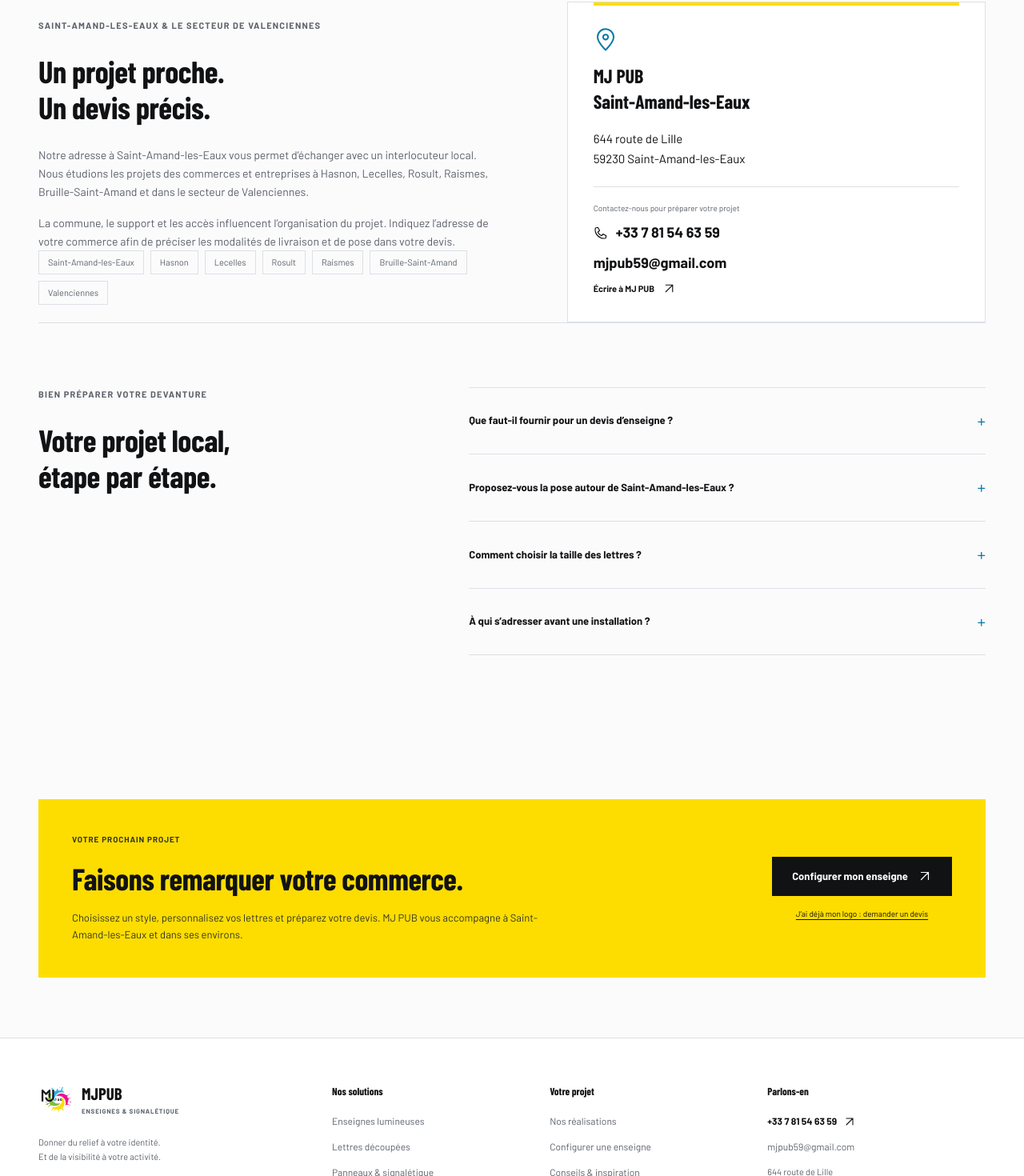
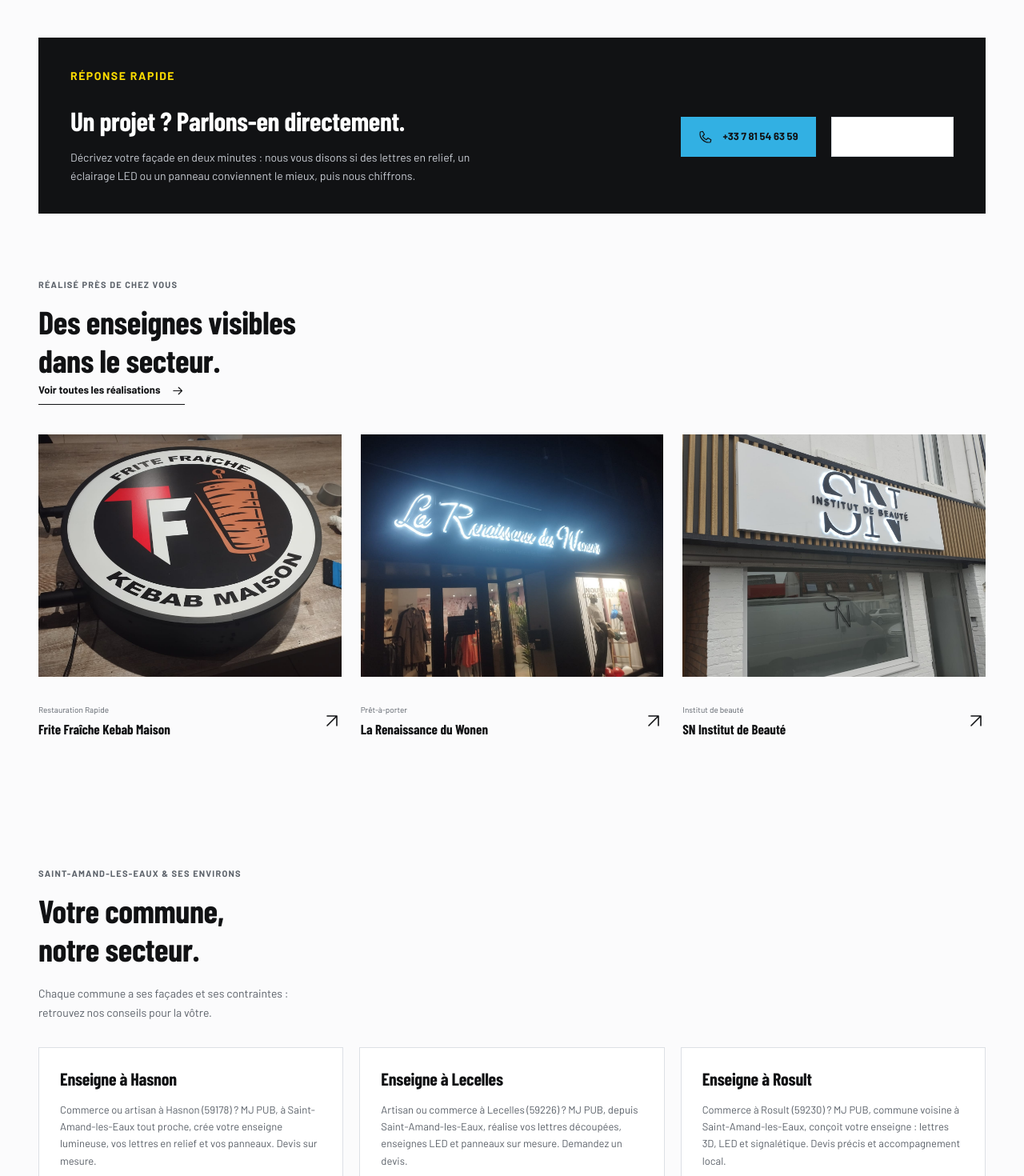
Before and after one commit to imadJHR/enseigne-MJPUB, a Next.js app: page /enseigne-saint-amand-les-eaux in a window 1280 px wide. Shown: the part 1168-2638 px from the top of the page at 80% size. Built offline with nearby package versions, Linux system fonts and the light colour scheme; no server answers.

Commit message:
SEO: page Saint-Amand machine a clients (CTA tel, realisations, communes, schema Service)

```diff
--- a/app/brand.css
+++ b/app/brand.css
@@ -827,6 +827,39 @@
   border-radius: 0;
   margin-top: 35px;
 }
+.local-hub-cta {
+  display: flex;
+  align-items: center;
+  justify-content: space-between;
+  gap: 30px;
+  background: #111214;
+  color: #fff;
+  padding: 36px 40px;
+  margin-top: 45px;
+}
+.local-hub-cta .eyebrow {
+  color: var(--yellow);
+}
+.local-hub-cta h2 {
+  color: #fff;
+  font-size: clamp(24px, 2.6vw, 34px);
+  margin: 10px 0 14px;
+}
+.local-hub-cta p {
+  color: #c9cdd4;
+  font-size: 14px;
+  max-width: 520px;
+}
+.local-hub-cta .hero-actions {
+  flex-shrink: 0;
+}
+@media (max-width: 850px) {
+  .local-hub-cta {
+    flex-direction: column;
+    align-items: stretch;
+    padding: 28px 24px;
+  }
+}
 @media (min-width: 1400px) {
   .brand-hero {
     gap: 85px;
--- a/app/enseigne-saint-amand-les-eaux/page.tsx
+++ b/app/enseigne-saint-amand-les-eaux/page.tsx
@@ -1,11 +1,15 @@
 import Link from "next/link";
 import { ArrowUpRight, MapPin, Phone } from "@/components/Icons";
-import { pageMetadata, site } from "@/lib/site";
+import { pageMetadata, localAreaSchema, site } from "@/lib/site";
+import { communes } from "@/lib/communes";
+import { realisations } from "@/lib/realisations";
 import {
   Breadcrumbs,
   CTA,
   FAQ,
+  JsonLd,
   PageIntro,
+  ProjectCard,
   TextLink,
 } from "@/app/components/SiteUI";
 export const metadata = pageMetadata(
@@ -76,6 +80,74 @@
               </p>
               <TextLink href="/signaletique">Préparer un panneau</TextLink>
             </article>
+          </div>
+        </section>
+        <section className="local-hub-cta">
+          <div>
+            <p className="eyebrow">Réponse rapide</p>
+            <h2>Un projet ? Parlons-en directement.</h2>
+            <p>
+              Décrivez votre façade en deux minutes : nous vous disons si des
+              lettres en relief, un éclairage LED ou un panneau conviennent le
+              mieux, puis nous chiffrons.
+            </p>
+          </div>
+          <div className="hero-actions">
+            <a href={site.phoneHref} className="button button-primary">
+              <Phone size={18} /> {site.phone}
+            </a>
+            <Link href="/demande-devis" className="button button-secondary">
+              Demander un devis
+            </Link>
+          </div>
+        </section>
+        <section className="section">
+          <div className="section-heading">
+            <div>
+              <p className="eyebrow">Réalisé près de chez vous</p>
+              <h2>
+                Des enseignes visibles
+                <br />
+                dans le secteur.
+              </h2>
+            </div>
+            <TextLink href="/realisations">
+              Voir toutes les réalisations
+            </TextLink>
+          </div>
+          <div className="home-projects">
+            {[realisations[0], realisations[5], realisations[9]].map(
+              (project) => (
+                <ProjectCard project={project} key={project.slug} />
+              ),
+            )}
+          </div>
+        </section>
+        <section className="section">
+          <div className="section-heading">
+            <div>
+              <p className="eyebrow">Saint-Amand-les-Eaux & ses environs</p>
+              <h2>
+                Votre commune,
+                <br />
+                notre secteur.
+              </h2>
+            </div>
+            <p>
+              Chaque commune a ses façades et ses contraintes : retrouvez nos
+              conseils pour la vôtre.
+            </p>
+          </div>
+          <div className="local-hub-services">
+            {communes.map((commune) => (
+              <article key={commune.slug}>
+                <h2>Enseigne à {commune.name}</h2>
+                <p>{commune.description}</p>
+                <TextLink href={`/enseigne-${commune.slug}`}>
+                  Projet à {commune.name}
+                </TextLink>
+              </article>
+            ))}
           </div>
         </section>
         <section className="local-section">
@@ -178,6 +250,18 @@
           />
         </section>
       </div>
+      <JsonLd
+        data={{
+          "@context": "https://schema.org",
+          "@type": "Service",
+          name: "Enseignes et signalétique à Saint-Amand-les-Eaux",
+          description:
+            "Enseignes lumineuses LED, lettres découpées 3D et panneaux pour commerces à Saint-Amand-les-Eaux et environs.",
+          url: `${site.url}/enseigne-saint-amand-les-eaux`,
+          provider: { "@id": `${site.url}/#entreprise` },
+          areaServed: localAreaSchema,
+        }}
+      />
       <CTA title="Faisons remarquer votre commerce." />
     </>
   );
```
